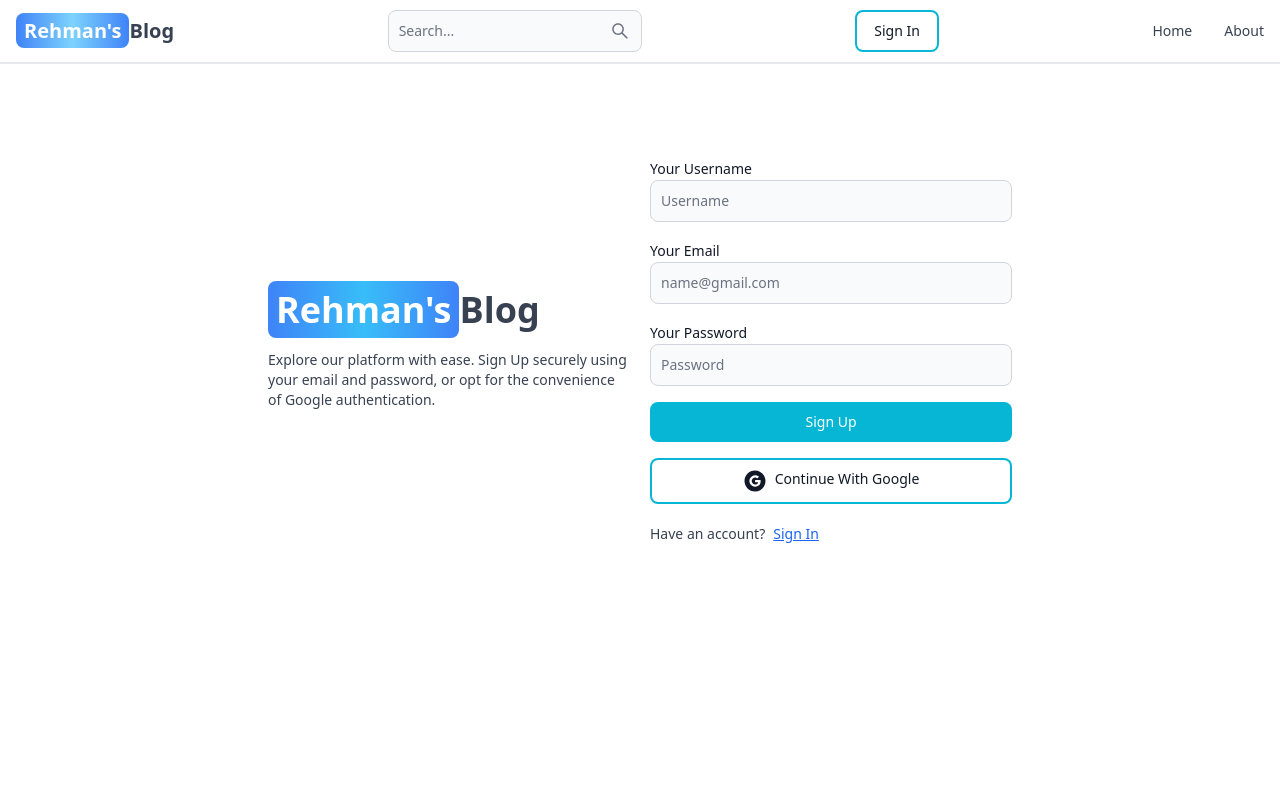
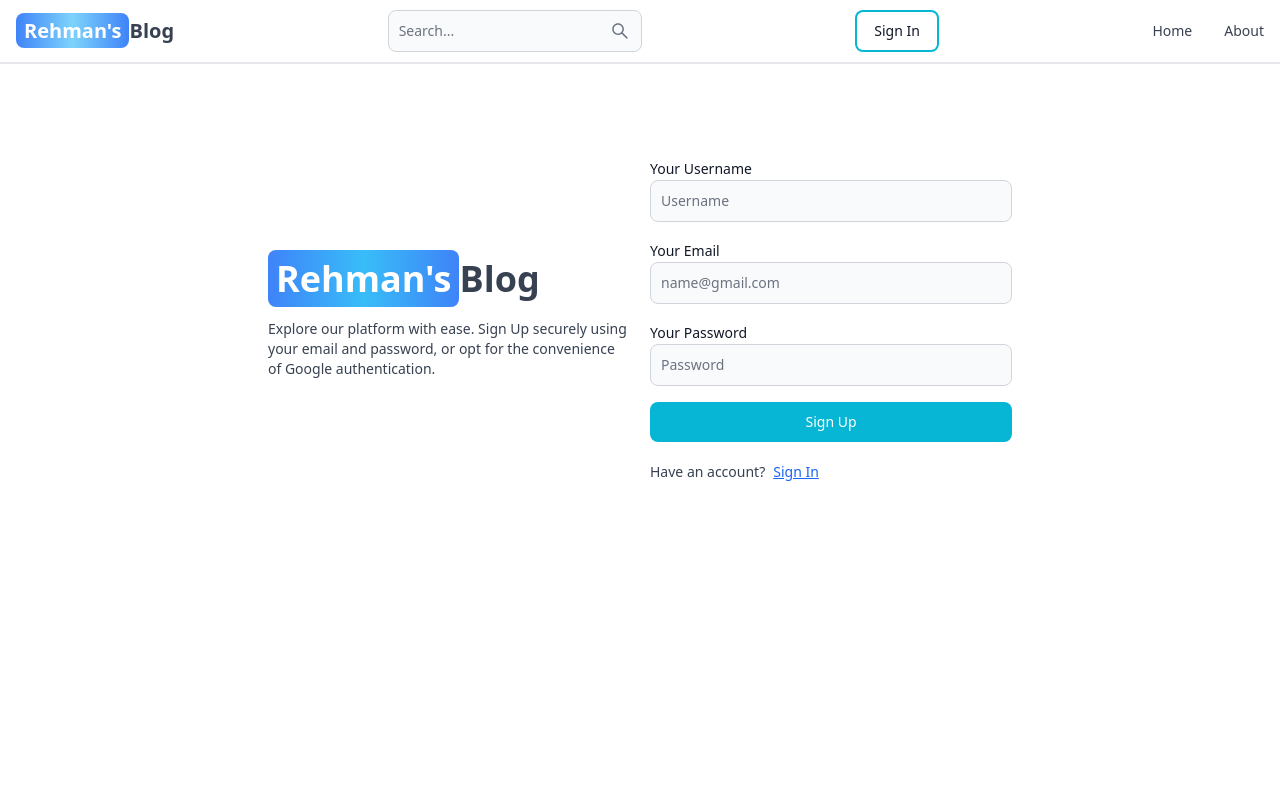
Before and after one commit to MuhammadAdil304/rehman-blog-frontend, a React (Vite) app: page /sign-up in a window 1280 px wide. Shown: the top 800 px of the page. Built offline with nearby package versions, Linux system fonts and the light colour scheme.

Commit message:
work completed

```diff
--- a/src/pages/SignIn.jsx
+++ b/src/pages/SignIn.jsx
@@ -4,7 +4,6 @@ import { Link, useNavigate } from 'react-router-dom'
 import { useDispatch, useSelector } from 'react-redux'
 import { signInStart, signInFailure, signInSuccess } from '../redux/user/userSlice'
 import axios from 'axios'
-import MAOAuth from '../components/MAOAuth'
 
 export default function SignIn() {
   const [formData, setFormData] = useState({})
@@ -79,7 +78,6 @@ export default function SignIn() {
                 ) : 'Sign In'
               }
             </Button>
-            <MAOAuth/>
           </form>
           <div className='flex gap-2 text-sm mt-5'>
             <span>Dont Have An Account</span>
--- a/src/pages/SignUp.jsx
+++ b/src/pages/SignUp.jsx
@@ -2,7 +2,6 @@ import { Alert, Button, Label, Spinner, TextInput } from 'flowbite-react'
 import { useState } from 'react'
 import { Link , useNavigate } from 'react-router-dom'
 import axios from 'axios'
-import MAOAuth from '../components/MAOAuth'
 
 export default function SignUp() {
   const [formData, setFormData] = useState({})
@@ -86,7 +85,6 @@ export default function SignUp() {
                 ) : 'Sign Up'
               }
             </Button>
-            <MAOAuth/>
           </form>
           <div className='flex gap-2 text-sm mt-5'>
             <span>Have an account?</span>
```
